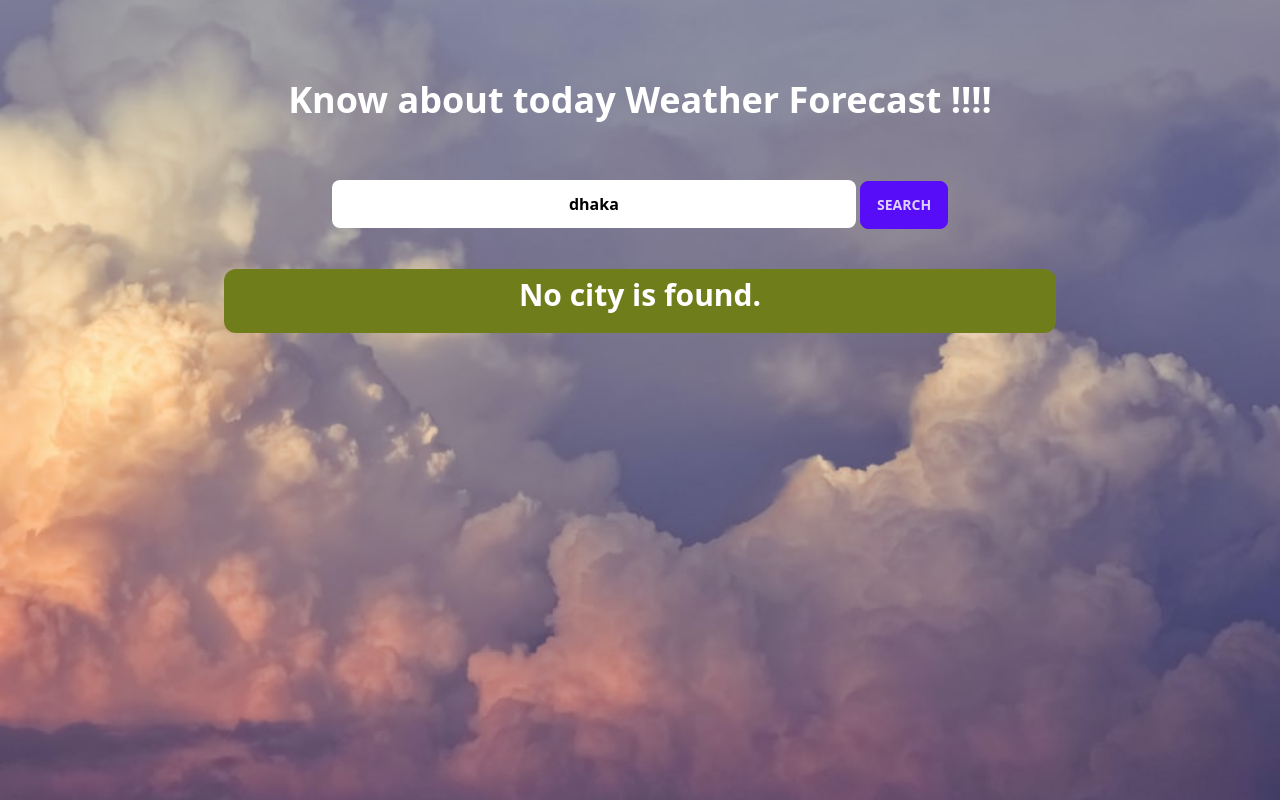
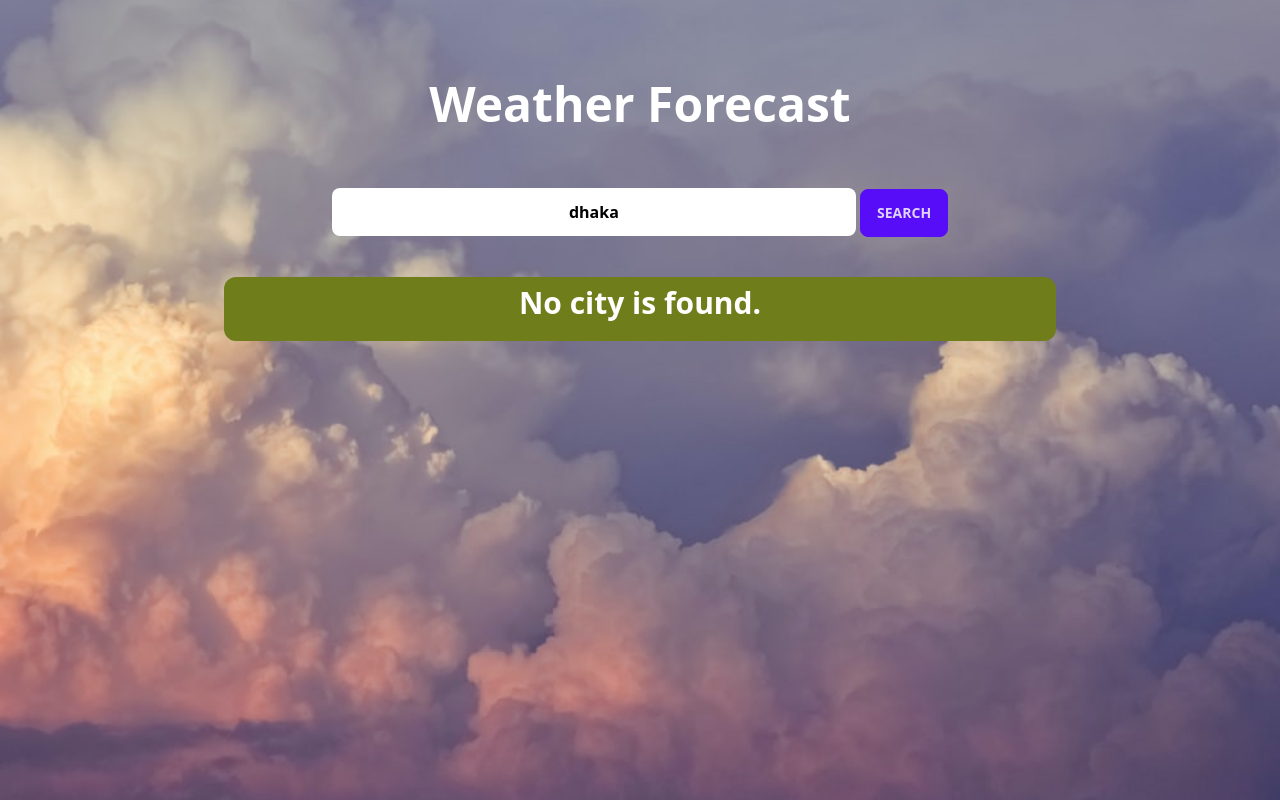
Before and after one commit to Md-Nadim-Mir/weather-js-api, a plain HTML site: page index.html in a window 1280 px wide. Drawn offline with nearby package versions, Linux system fonts and the light colour scheme; no server answers.

Commit message:
added all

```diff
--- a/api.js
+++ b/api.js
@@ -77,6 +77,7 @@ weatherApi = (() => {
 
                 `
 
+                input_field.value='';
 
             })
 
--- a/index.html
+++ b/index.html
@@ -41,7 +41,7 @@
 
        <!-- header section -->
 
-       <h1 class="text-xl md:text-4xl text-[white] text-center font-bold    pt-10 lg:pt-20">Know about today Weather Forecast !!!!</h1>
+       <h1 class="text-4xl md:text-5xl text-[white] text-center font-bold    pt-10 lg:pt-20">Weather Forecast</h1>
 
        <!-- header section end -->
 
```
